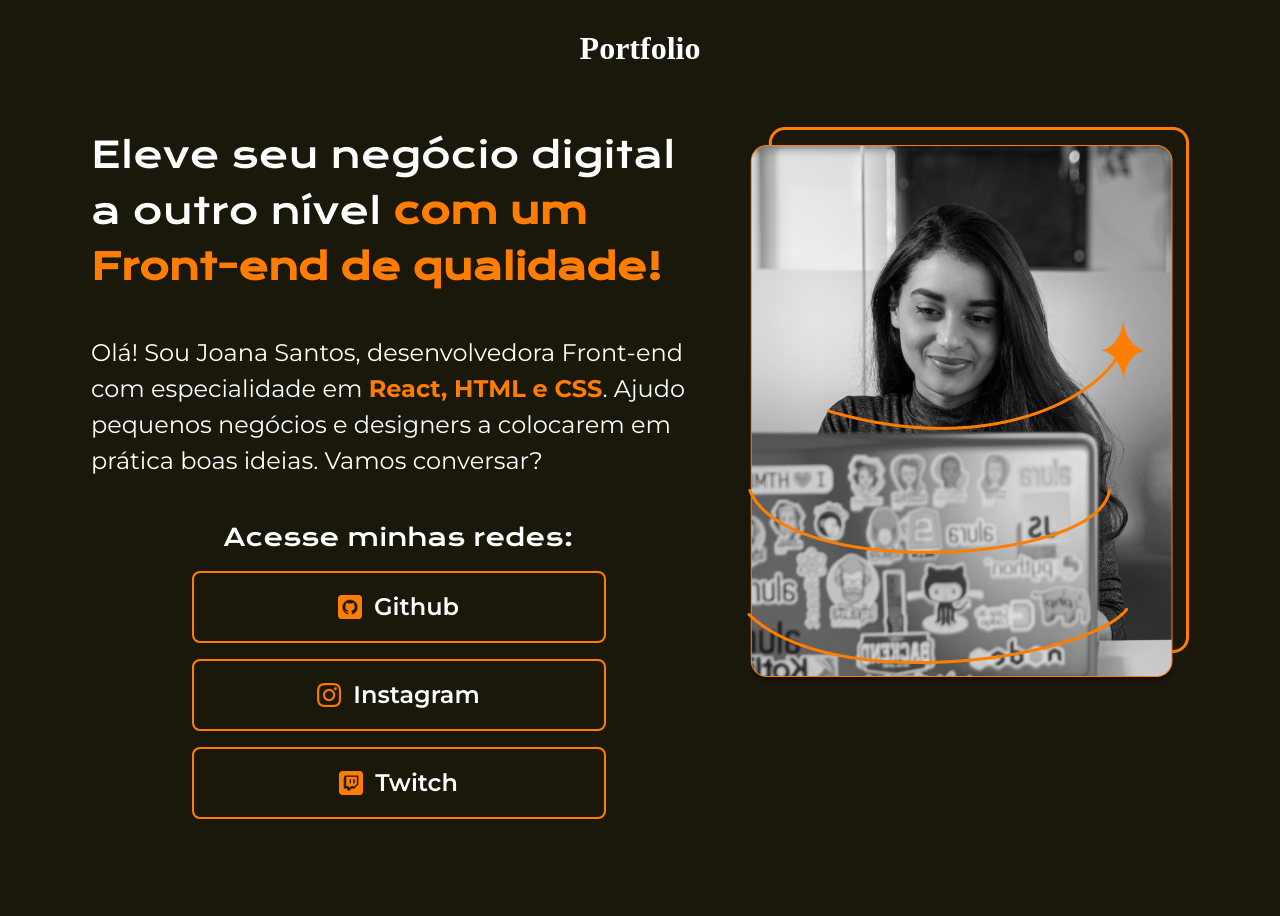
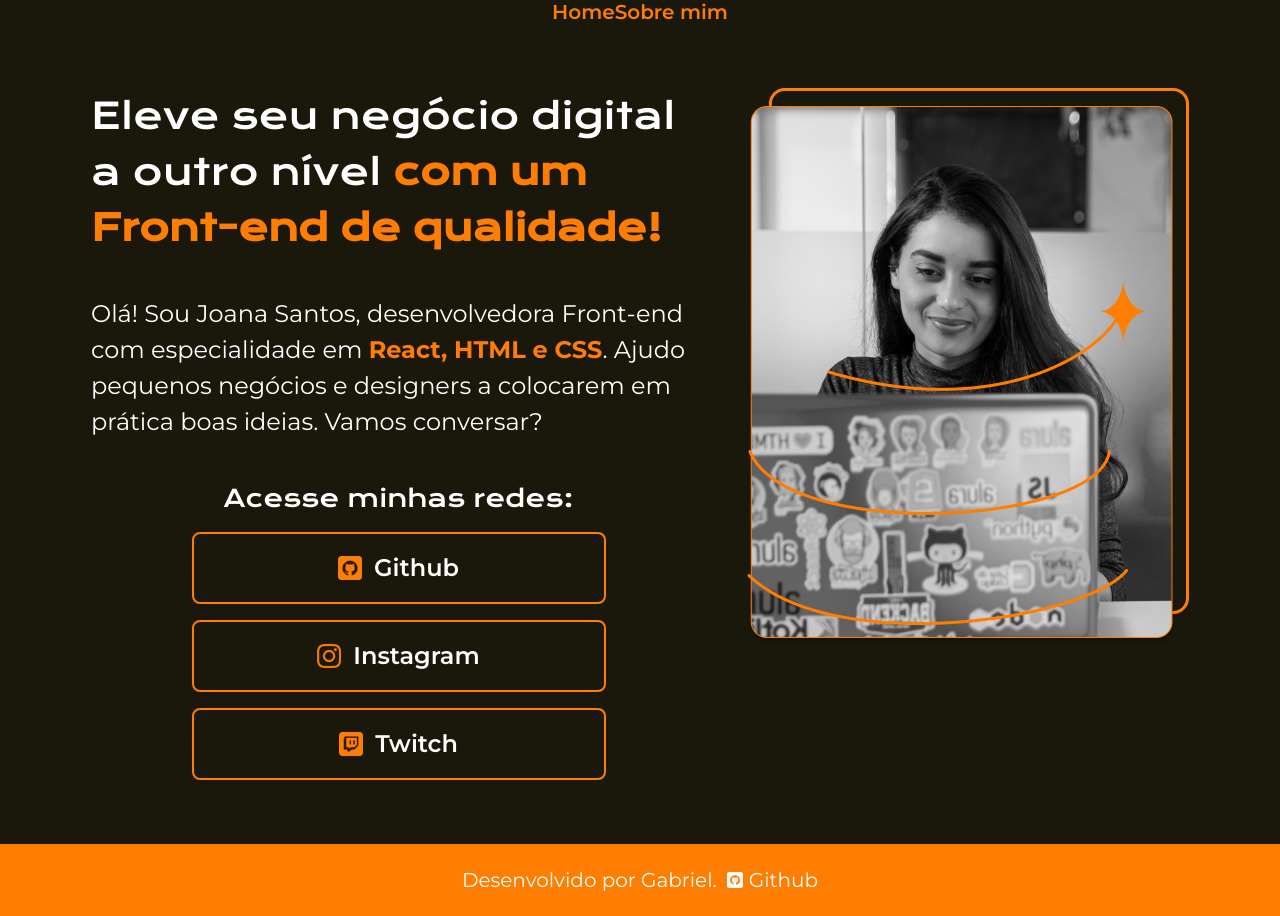
Before and after one commit to gabegmbr/oracle-next-education-projects, a plain HTML site: page html-css/portfolio_2.0/index.html in a window 1280 px wide. Before the commit the page ends 819 px from the top, so only its background shows below. Drawn offline with nearby package versions, Linux system fonts and the light colour scheme.

Commit message:
portfolio 2.0: footer

```diff
--- a/html-css/portfolio_2.0/index.html
+++ b/html-css/portfolio_2.0/index.html
@@ -13,7 +13,10 @@
 </head>
 <body>
     <header>
-        <h1>Portfolio</h1>
+        <nav>
+            <a id="nav-link">Home</a>
+            <a id="nav-link">Sobre mim</a>
+        </nav>
     </header>
     <main>
         <div id="main-left">
@@ -39,5 +42,12 @@
             <img src="./assets/Imagem.png" alt="Imagem de Joana programando">
         </div>
     </main>
+    <footer id="rodape">
+        <p>Desenvolvido por Gabriel.</p>
+        <a id="footer-link" href="https://www.github.com/gabegmbr">
+            <img id="footer-icon" src="assets/github.png">
+            Github
+        </a>
+    </footer>
 </body>
 </html>
--- a/html-css/portfolio_2.0/style.css
+++ b/html-css/portfolio_2.0/style.css
@@ -3,19 +3,27 @@
     margin: 0;
 }
 
-header{
-    margin-top: 30px;
-}
-
 body{
     display: flex;
+    flex: 1;
     flex-direction: column;
-    width: 100vw;
-    height: 100vh;
     color: white;
     background-color: #19180a;
     align-items: center;
-    gap: 60px;
+    justify-content: space-around;
+    height: 100vh;
+}
+
+header{
+    display: flex;
+}
+
+nav{
+    display: flex;
+    font-family: 'Montserrat', Arial, sans-serif;
+    font-size: 20px;
+    font-weight: 600;
+    color: #ff7d00;
 }
 
 main{
@@ -24,6 +32,7 @@ main{
     flex-wrap: wrap;
     justify-content: space-around;
     gap: 40px;
+    padding: 5%;
 }
 
 #main-left{
@@ -80,6 +89,7 @@ a:link, a:visited{
 
 a:hover{
     border-color: white;
+    filter: saturate(0%) contrast(100);
 }
 
 strong{
@@ -94,3 +104,37 @@ strong{
 img{
     width: 100%;
 }
+
+footer{
+    display: flex;
+    flex: 1;
+    flex-wrap: wrap;
+    padding: 24px 0;
+    justify-content: center;
+    font-family: 'Montserrat', sans-serif;
+    font-size: 20px;
+    font-weight: 400;
+    background-color: #ff7d00;
+    gap: 10px;
+    max-height: 24px;
+    width: 100%;
+}
+
+#footer-icon{
+    width: 16px;
+    filter: saturate(0%) contrast(100);
+}
+
+#footer-link{
+    padding: 0px;
+    width: fit-content;
+    border: 0;
+    font-size: 20px;
+    font-weight: 400;
+    gap: 6px;
+
+}
+
+#footer-link:hover{
+    text-decoration: underline;
+}
```
